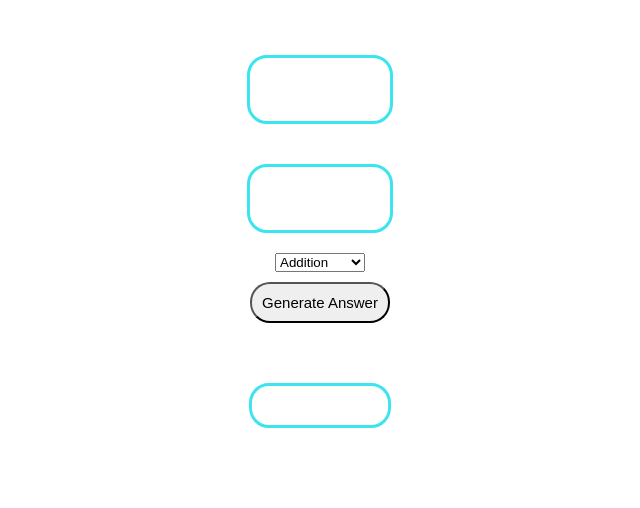
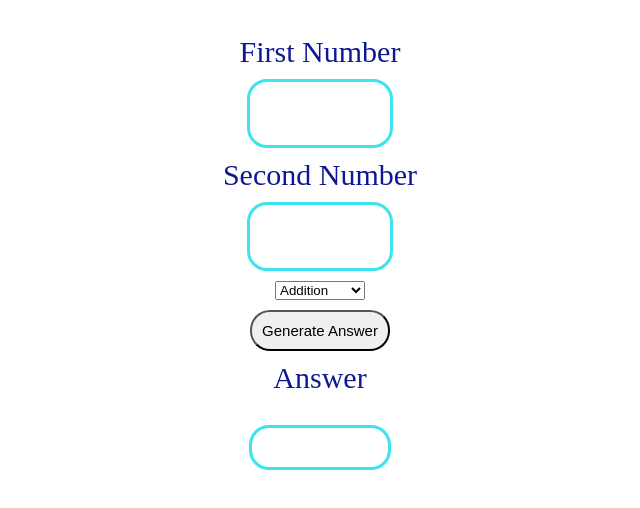
Before and after one commit to RaelpsNinvect/Calculator, a plain HTML site: page index.html in a window 1280 px wide. Shown: the part 92-600 px from the top of the page, without its empty margins (320-960 px from the left). Drawn offline with Linux system fonts and the light colour scheme.

Commit message:
internal label

```diff
--- a/index.html
+++ b/index.html
@@ -25,7 +25,7 @@
     padding: 20px;
     border-radius: 20px;
     width: 100px;
-    margin: 20px;
+    margin: 10px;
     border: 3px solid;
     border-color: #3ce4f0;
     }
@@ -49,7 +49,7 @@
     width: 10%;;
     font-size: 25px;
     padding: 5px;
-    margin-top: 50px;
+    margin-top: 30px;
     border-radius: 20px;
     border: 3px solid;
     border-color: #3ce4f0;
@@ -63,7 +63,9 @@
 <body>
     <h2> Calculator </h2>
     <div class="container">
+        <label>First Number</label>
         <input class="numbers" type="number" id="number1">
+        <label>Second Number</label>
         <input class="numbers" type="number" id="number2">
         <select id="operation">
             <option value="add">Addition</option>
@@ -76,6 +78,7 @@
         <button onclick="calculate()">
             Generate Answer
         </button>
+        <label>Answer</label>
         <input class="answer" type="text" id="results" value="" readonly>
         <p id="sentenceDisplay"></p>
     </div>
```
